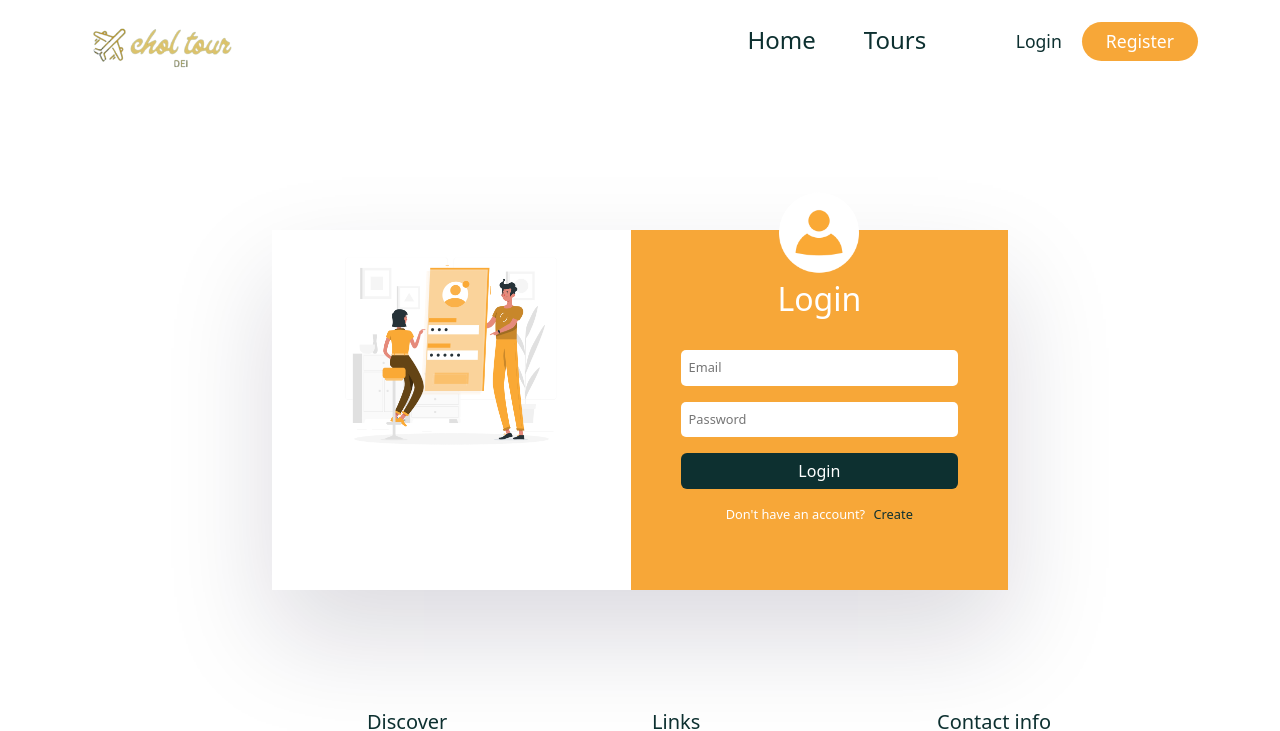
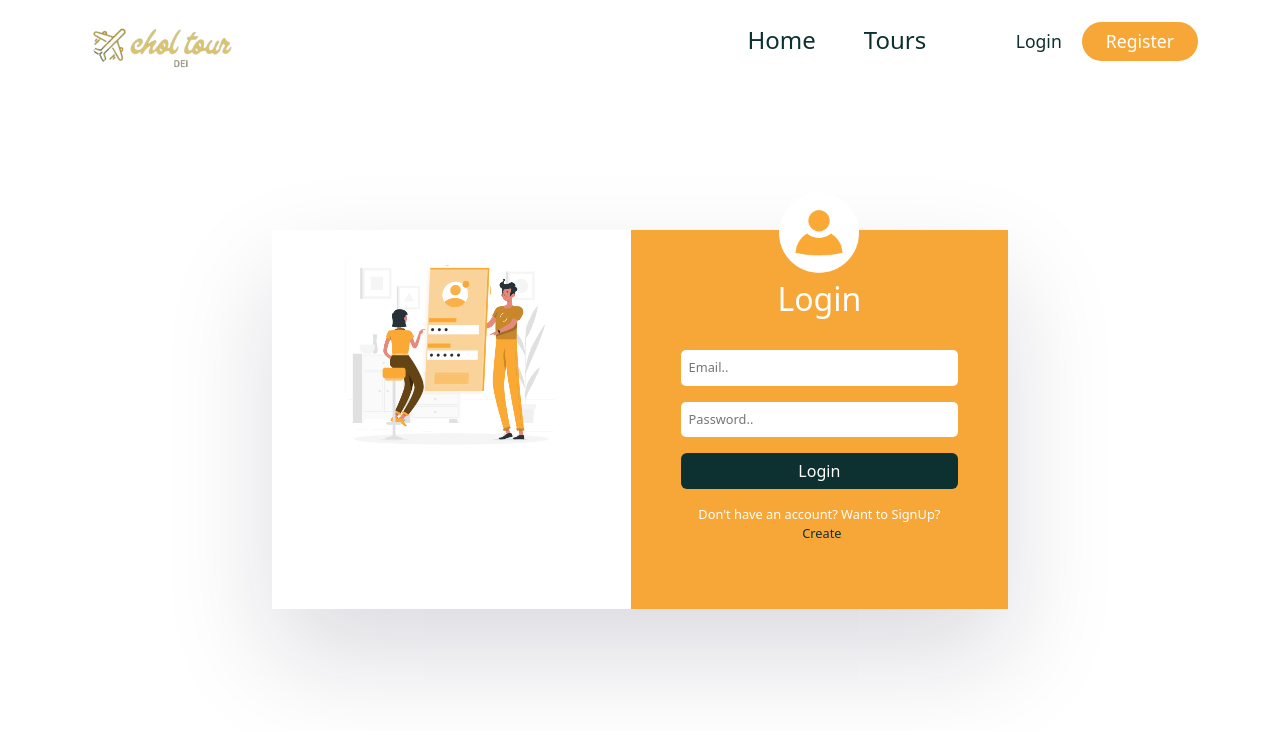
Before and after one commit to iaabrar16/choltourdei, a React (Create React App) app in the folder frontend/: page /login in a window 1280 px wide. Shown: the top 731 px of the page. Built offline with nearby package versions, Linux system fonts and the light colour scheme; a web font is replaced by a local one.

Commit message:
signin/register

```diff
--- a/frontend/src/pages/Login.jsx
+++ b/frontend/src/pages/Login.jsx
@@ -64,14 +64,14 @@ const Login = () => {
 
                         <Form onSubmit={handleClick}>
                            <FormGroup>
-                              <input type="email" placeholder='Email' id='email' onChange={handleChange} required />
+                              <input type="email" placeholder='Email..' id='email' onChange={handleChange} required />
                            </FormGroup>
                            <FormGroup>
-                              <input type="password" placeholder='Password' id='password' onChange={handleChange} required />
+                              <input type="password" placeholder='Password..' id='password' onChange={handleChange} required />
                            </FormGroup>
                            <Button className='btn secondary__btn auth__btn' type='submit'>Login</Button>
                         </Form>
-                        <p>Don't have an account? <Link to='/register'>Create</Link></p>
+                        <p>Don't have an account? Want to SignUp? <Link to='/register'>Create</Link></p>
                      </div>
                   </div>
                </Col>
```
